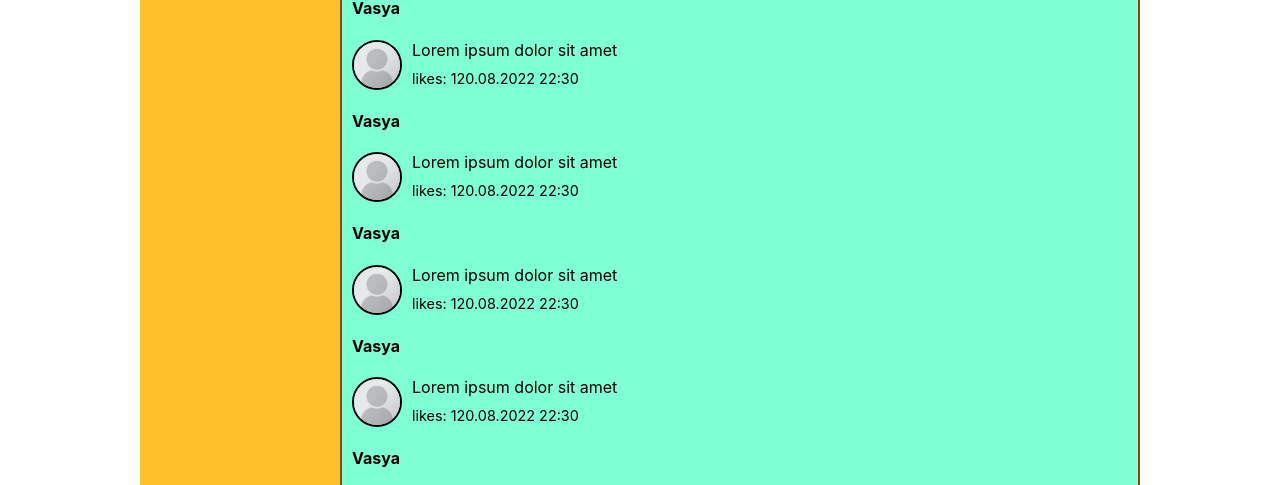
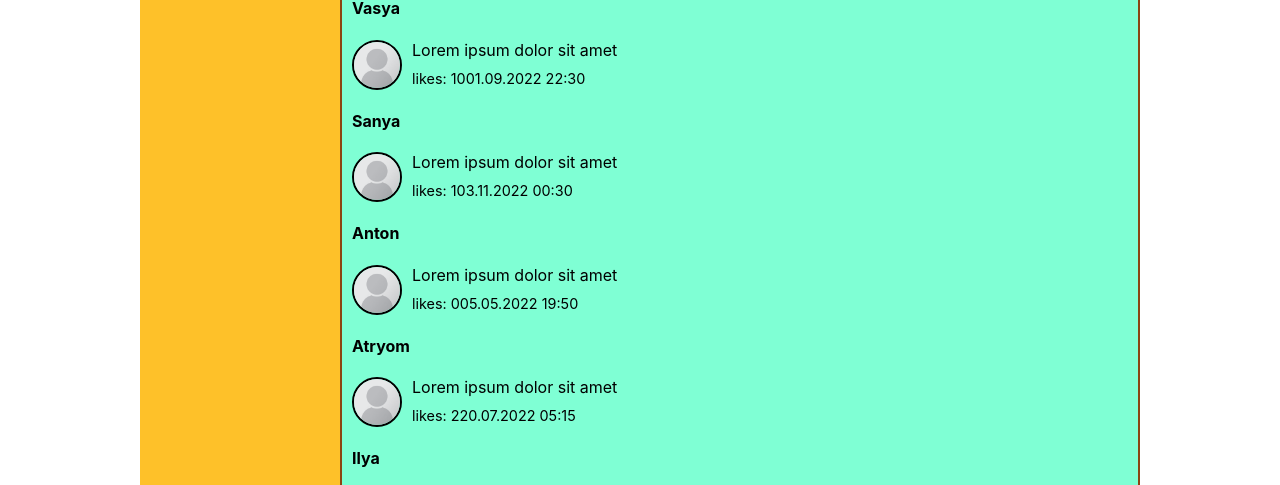
Before and after one commit to ArtyomSamsonchik/Social-network, a React (Create React App) app: page /main_page in a window 1280 px wide. Shown: the part 467-952 px from the top of the page. Built offline with nearby package versions, Linux system fonts and the light colour scheme.

Commit message:
Add PostsData and refactor MainPage and PostsContainer components

```diff
--- a/src/App.tsx
+++ b/src/App.tsx
@@ -10,19 +10,74 @@ import {MusicPage} from "./Components/MusicPage/MusicPage";
 import {PhotosPage} from "./Components/PhotosPage/PhotosPage";
 import {FriendsPage} from "./Components/FriendsPage/FriendsPage";
 import {SettingsPage} from "./Components/SettingsPage/SettingsPage";
+import userImageURL from "./images/Portrait_Placeholder.png"
 
-export type User = {
+export type UserType = {
     id: number,
     name: string
 }
 
+export type PostType = {
+    userName: string
+    imageSrc: string
+    text: string
+    date: string
+    likesCount: number
+}
+
 function App() {
-    const UsersData: User[] = [
+
+    const usersData: UserType[] = [
         {id: 1, name: "Sanya"},
         {id: 2, name: "Artyom"},
         {id: 3, name: "Ilya"},
         {id: 4, name: "Anton"},
         {id: 5, name: "Leha"}
+    ];
+
+    const postsData: PostType[] = [
+        {
+            userName: "Vasya",
+            imageSrc: userImageURL,
+            date: "01.09.2022 22:30",
+            text: "Lorem ipsum dolor sit amet",
+            likesCount: 10
+        },
+        {
+            userName: "Sanya",
+            imageSrc: userImageURL,
+            date: "03.11.2022 00:30",
+            text: "Lorem ipsum dolor sit amet",
+            likesCount: 1
+        },
+        {
+            userName: "Anton",
+            imageSrc: userImageURL,
+            date: "05.05.2022 19:50",
+            text: "Lorem ipsum dolor sit amet",
+            likesCount: 0
+        },
+        {
+            userName: "Atryom",
+            imageSrc: userImageURL,
+            date: "20.07.2022 05:15",
+            text: "Lorem ipsum dolor sit amet",
+            likesCount: 2
+        },
+        {
+            userName: "Ilya",
+            imageSrc: userImageURL,
+            date: "31.12.2022 18:30",
+            text: "Lorem ipsum dolor sit amet",
+            likesCount: 9
+        },
+        {
+            userName: "Vasya",
+            imageSrc: userImageURL,
+            date: "15.10.2022 03:00",
+            text: "Lorem ipsum dolor sit amet",
+            likesCount: 3
+        },
     ]
 
     return (
@@ -31,9 +86,11 @@ function App() {
                 <Header/>
                 <Navbar/>
                 <div className={s.main_content}>
-                    <Route path={"/main_page"} component={MainPage}/>
+                    <Route path={"/main_page"}
+                           component={() => <MainPage posts={postsData}/>}
+                    />
                     <Route path={"/dialogs"}
-                           component={() => <DialogsPage users={UsersData}/>}
+                           component={() => <DialogsPage users={usersData}/>}
                     />
                     <Route path={"/music"} component={MusicPage}/>
                     <Route path={"/photos"} component={PhotosPage}/>
--- a/src/Components/Dialogs/Dialogs.tsx
+++ b/src/Components/Dialogs/Dialogs.tsx
@@ -1,10 +1,10 @@
 import React from 'react';
 import s from "./Dialogs.module.css";
 import {DialogItem} from "../DialogItem/DialogItem";
-import {User} from "../../App";
+import {UserType} from "../../App";
 
 type DialogsProps = {
-    users: User[]
+    users: UserType[]
 }
 
 export const Dialogs: React.FC<DialogsProps> = (props) => {
--- a/src/Components/MainPage/MainPage.tsx
+++ b/src/Components/MainPage/MainPage.tsx
@@ -2,13 +2,18 @@ import React from "react";
 // import s from "./MainPage.module.css";
 import {ProfileInfo} from "../ProfileInfo/ProfileInfo";
 import {PostsContainer} from "../PostsContainer/PostsContainer";
+import {PostType} from "../../App";
 
-export const MainPage = () => {
+type MainPageProps = {
+    posts: PostType[]
+}
+
+export const MainPage: React.FC<MainPageProps> = (props) => {
     return (
         <div>
             Main content
             <ProfileInfo/>
-            <PostsContainer/>
+            <PostsContainer posts={props.posts}/>
         </div>
     );
 };
--- a/src/Components/MessagesPage/DialogsPage.tsx
+++ b/src/Components/MessagesPage/DialogsPage.tsx
@@ -2,10 +2,10 @@ import React from 'react';
 import s from "./DialogsPage.module.css";
 import {Dialogs} from "../Dialogs/Dialogs";
 import {MessagesArea} from "../MessagesArea/MessagesArea";
-import {User} from "../../App";
+import {UserType} from "../../App";
 
 type DialogsPageProps = {
-    users: User[]
+    users: UserType[]
 }
 
 export const DialogsPage: React.FC<DialogsPageProps> = (props) => {
--- a/src/Components/PostsContainer/PostsContainer.tsx
+++ b/src/Components/PostsContainer/PostsContainer.tsx
@@ -1,32 +1,30 @@
 import React from "react";
 import s from "./PostsContainer.module.css";
 import {Post} from "../Post/Post";
-import userImage from "../../images/Portrait_Placeholder.png";
 import {AddNewPost} from "../AddNewPost/AddNewPost";
+import {PostType} from "../../App";
 
-export const PostsContainer = () => {
+type PostsContainerProps = {
+    posts: PostType[]
+}
+
+export const PostsContainer: React.FC<PostsContainerProps> = (props) => {
+    const postItems = props.posts.map(post => {
+        return (
+            <Post userName={post.userName}
+                  imageSrc={post.imageSrc}
+                  postText={post.text}
+                  likesCount={post.likesCount}
+                  date={post.date}
+            />
+        );
+    });
+
     return (
         <div className={s.posts_container}>
             What's new...
             <AddNewPost/>
-            <Post userName={"Vasya"} imageSrc={userImage}
-                  postText={"Lorem ipsum dolor sit amet"} likesCount={1}
-                  date={"20.08.2022 22:30"}/>
-            <Post userName={"Vasya"} imageSrc={userImage}
-                  postText={"Lorem ipsum dolor sit amet"} likesCount={1}
-                  date={"20.08.2022 22:30"}/>
-            <Post userName={"Vasya"} imageSrc={userImage}
-                  postText={"Lorem ipsum dolor sit amet"} likesCount={1}
-                  date={"20.08.2022 22:30"}/>
-            <Post userName={"Vasya"} imageSrc={userImage}
-                  postText={"Lorem ipsum dolor sit amet"} likesCount={1}
-                  date={"20.08.2022 22:30"}/>
-            <Post userName={"Vasya"} imageSrc={userImage}
-                  postText={"Lorem ipsum dolor sit amet"} likesCount={1}
-                  date={"20.08.2022 22:30"}/>
-            <Post userName={"Vasya"} imageSrc={userImage}
-                  postText={"Lorem ipsum dolor sit amet"} likesCount={1}
-                  date={"20.08.2022 22:30"}/>
+            {postItems}
         </div>
     );
 };
```
